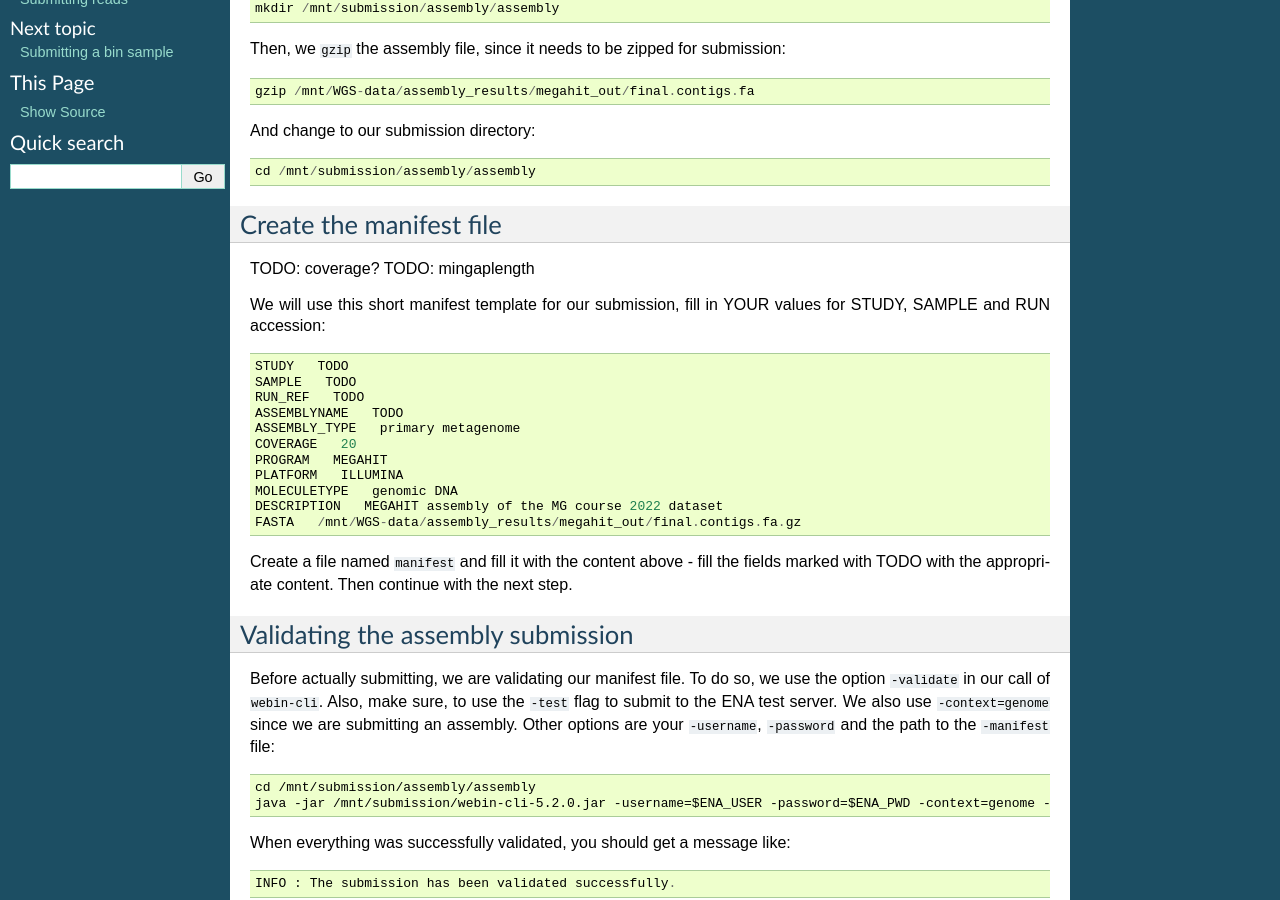
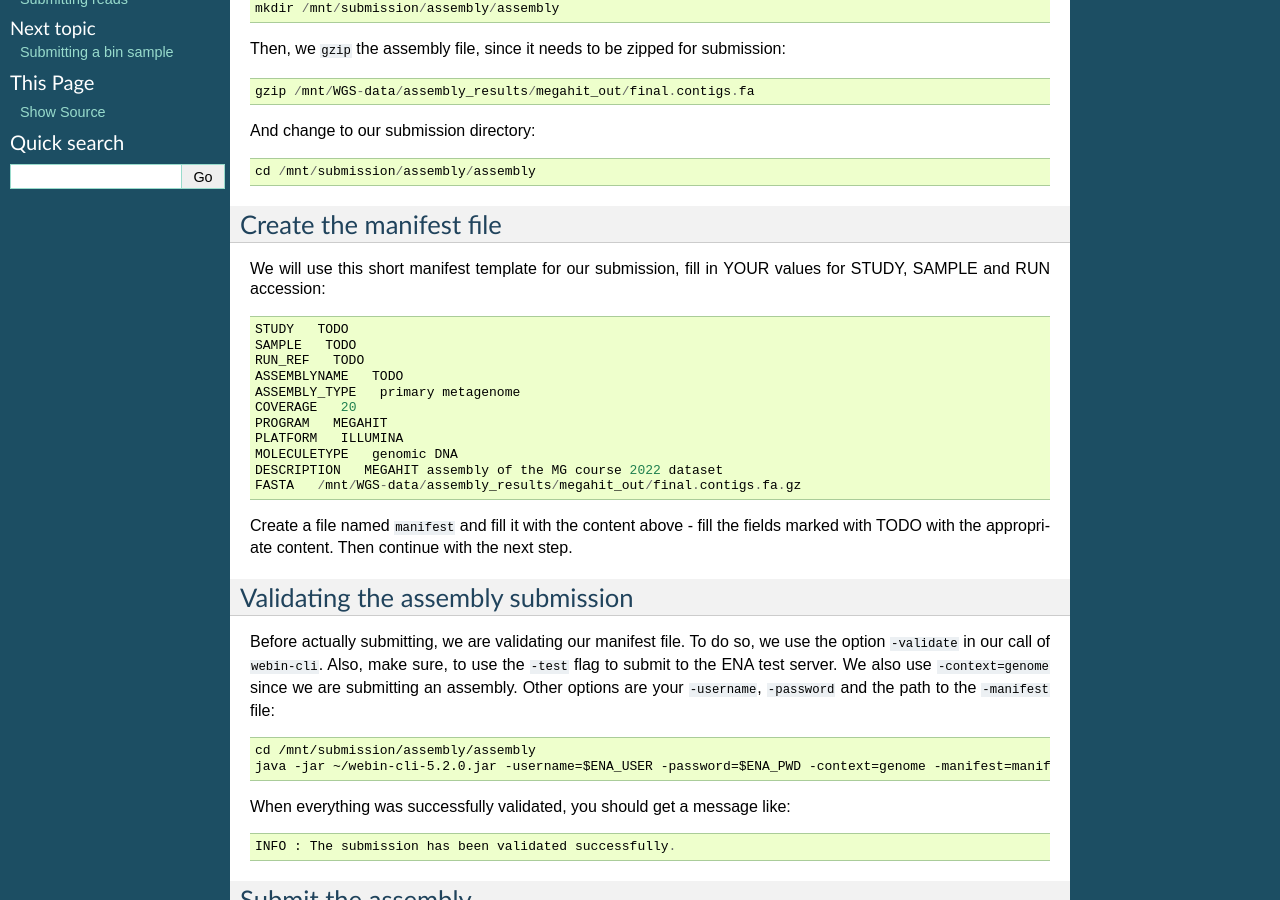
Before and after one commit to metagenomics/metagenomics-workshop, a Sphinx documentation site: the page built from docs/data_submission/assembly_submission.rst, in a window 1280 px wide and 900 px high, scrolled down 232 px. Built offline with Sphinx 7.4.7, drawn with Linux system fonts in a browser that asks for light colours.

Commit message:
Update assembly_submission.rst

```diff
--- a/docs/data_submission/assembly_submission.rst
+++ b/docs/data_submission/assembly_submission.rst
@@ -19,9 +19,6 @@ And change to our submission directory::
 
 Create the manifest file
 ^^^^^^^^^^
-
-TODO: coverage?
-TODO: mingaplength
 
 We will use this short manifest template for our submission, fill in YOUR values for STUDY, SAMPLE and RUN accession::
 
@@ -45,7 +42,7 @@ Validating the assembly submission
 Before actually submitting, we are validating our manifest file. To do so, we use the option ``-validate`` in our call of ``webin-cli``. Also, make sure, to use the ``-test`` flag to submit to the ENA test server. We also use ``-context=genome`` since we are submitting an assembly. Other options are your ``-username``, ``-password`` and the path to the ``-manifest`` file::
 
   cd /mnt/submission/assembly/assembly
-  java -jar /mnt/submission/webin-cli-5.2.0.jar -username=$ENA_USER -password=$ENA_PWD -context=genome -manifest=manifest -validate -test
+  java -jar ~/webin-cli-5.2.0.jar -username=$ENA_USER -password=$ENA_PWD -context=genome -manifest=manifest -validate -test
 
 When everything was successfully validated, you should get a message like::
 
```
